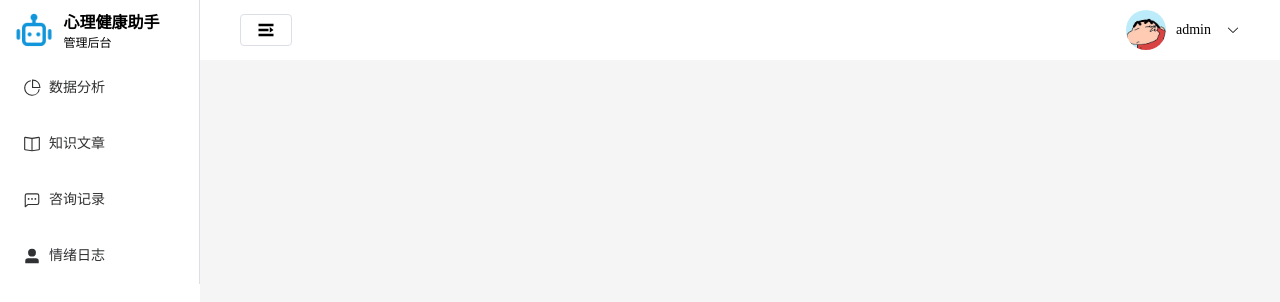
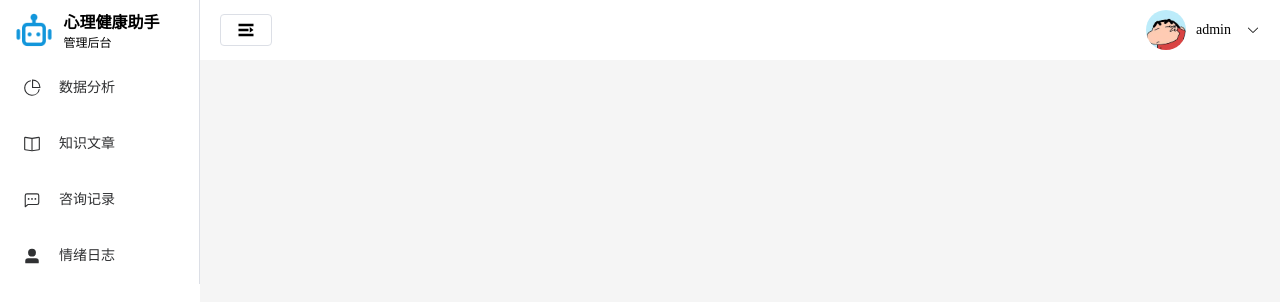
Before and after one commit to underht/vue_aiheart, a Vue app: page /back in a window 1280 px wide. Shown: the top 302 px of the page. Built offline with nearby package versions, Linux system fonts and the light colour scheme.

Commit message:
回宿舍

```diff
--- a/src/components/Navbar.vue
+++ b/src/components/Navbar.vue
@@ -22,7 +22,7 @@
                 </span>
                 <template #dropdown>
                 <el-dropdown-menu>
-                    <el-dropdown-item @click="handleAction1">Action 1</el-dropdown-item>
+                    <el-dropdown-item @click="handlelogout">登出</el-dropdown-item>
                 </el-dropdown-menu>
                 </template>
             </el-dropdown>
@@ -38,8 +38,8 @@ const handleCollapse=()=>{
     useAdminStore().toggleCollapse()
     console.log('Navbar collapsed:', useAdminStore().isCollapsing)
 }
-const handleAction1 = () => {
-    console.log('Action 1 clicked')
+const handlelogout = () => {
+    console.log('Logout clicked')
 }
 const router = useRouter();
 const route = useRoute();
@@ -51,7 +51,7 @@ const route = useRoute();
     display: flex;
     justify-content: space-between;
     align-items: center;
-    padding: 0 20px;
+    padding: 0;
     background-color: #ffffff;
     height: 60px;
     .flex-box {
--- a/src/components/Sidebar.vue
+++ b/src/components/Sidebar.vue
@@ -17,11 +17,13 @@
                 </div>
             </div>
             <el-menu-item @click="selectMenu(key)" index="1" v-for="(item, key) in router.options.routes[0].children" :key="item.path">
-            <el-icon>
-                <component :is="item.meta.icon" />
 
-            </el-icon>
-            <span>{{ item.meta.title }}</span>
+                <el-icon>
+                    <component :is="item.meta.icon" />
+                </el-icon>
+                <span  style="margin-left: 10px;">{{ item.meta.title }}</span>
+
+
             </el-menu-item>
 
         </el-menu>
```
